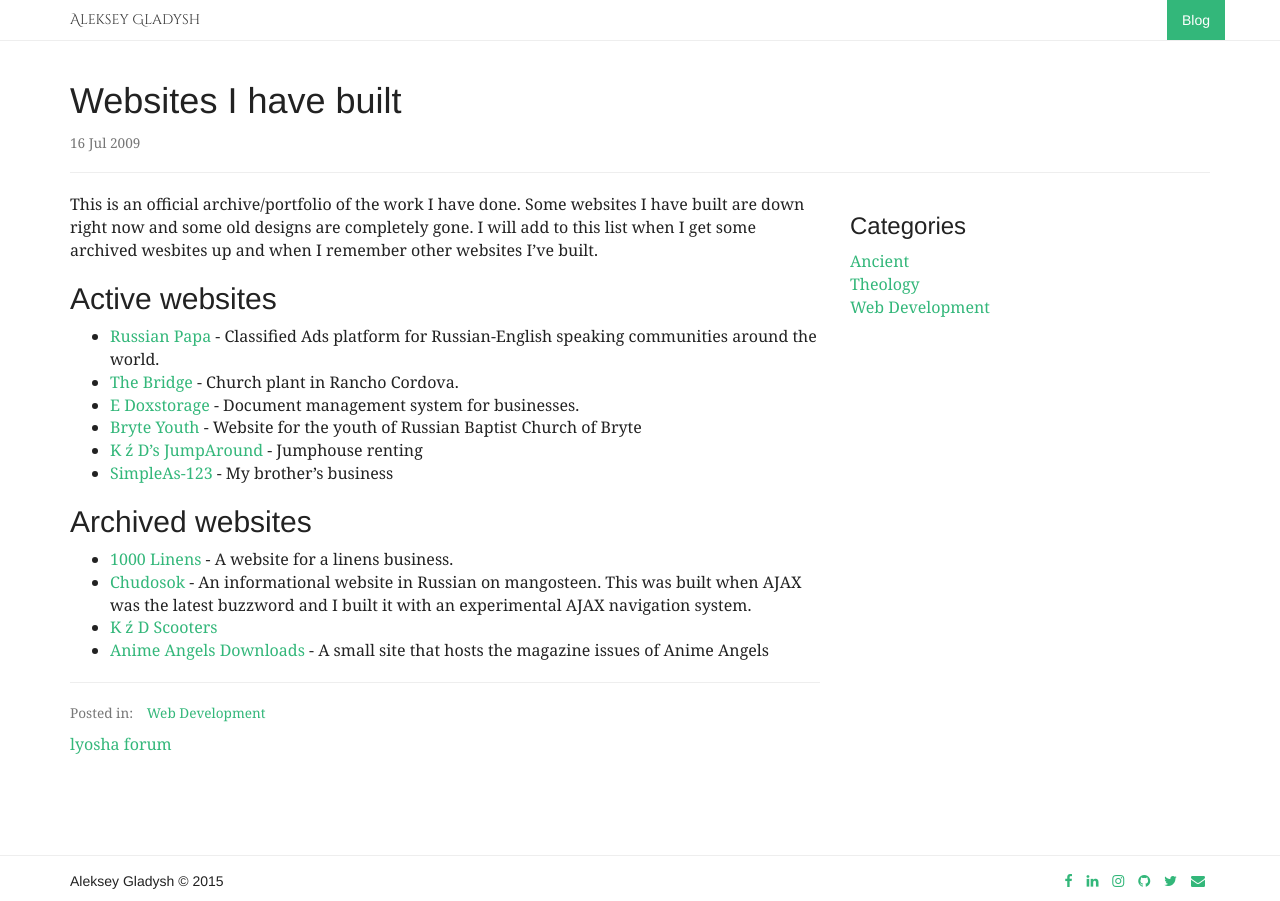
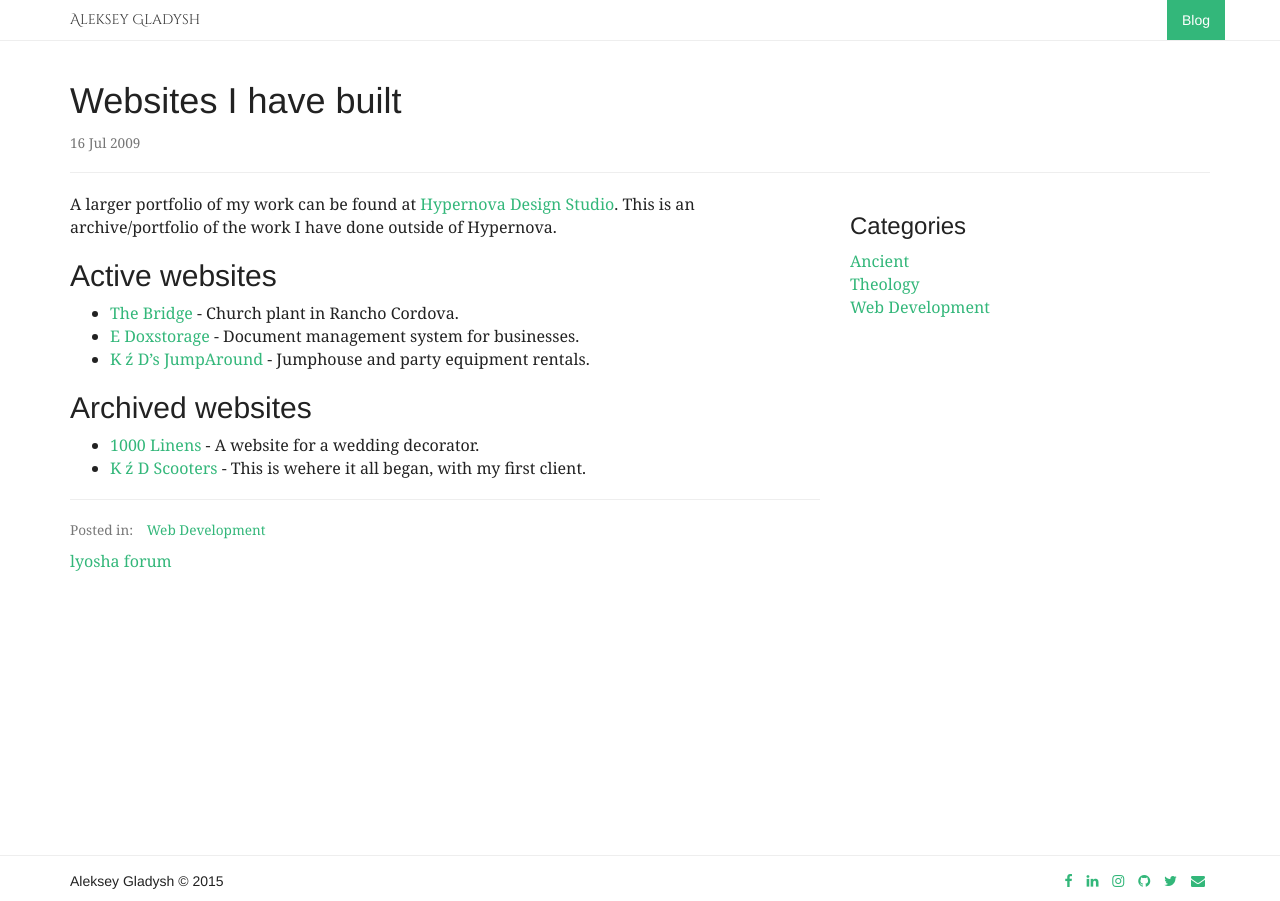
Before and after one commit to alekseyg/lyosha-me, a Jekyll site: the page built from _posts/2009-07-15-websites-i-have-built.markdown, in a window 1280 px wide. Built offline with Jekyll 4.4.1, drawn with Linux system fonts in a browser that asks for light colours; nearby versions of some CDN libraries.

Commit message:
Update portfolio post

```diff
--- a/_posts/2009-07-15-websites-i-have-built.markdown
+++ b/_posts/2009-07-15-websites-i-have-built.markdown
@@ -6,22 +6,17 @@ categories: web-development
 redirect_from: /posts/2-websites-i-have-built/
 ---
 
-This is an official archive/portfolio of the work I have done. Some websites I have built are down right now and some old designs are completely gone. I will add to this list when I get some archived wesbites up and when I remember other websites I've built.
+A larger portfolio of my work can be found at [Hypernova Design Studio](http://hypernovastudio.com). This is an archive/portfolio of the work I have done outside of Hypernova.
 
 Active websites
 ---------------
 
-- [Russian Papa](http://russianpapa.com) - Classified Ads platform for Russian-English speaking communities around the world.
 - [The Bridge](http://www.thebridgeonline.net) - Church plant in Rancho Cordova.
 - [E Doxstorage](http://edoxstorage.com) - Document management system for businesses.
-- [Bryte Youth](http://www.bryteyouth.com) - Website for the youth of Russian Baptist Church of Bryte
-- [K ź D's JumpAround](http://www.kndjumparound.com) - Jumphouse renting
-- [SimpleAs-123](http://www.simpleas-123.com) - My brother's business
+- [K ź D's JumpAround](http://www.kndjumparound.com) - Jumphouse and party equipment rentals.
 
 Archived websites
 -----------------
 
-- [1000 Linens](http://1000f.lyosha.me) - A website for a linens business.
-- [Chudosok](http://chudosok.lyosha.me) - An informational website in Russian on mangosteen. This was built when AJAX was the latest buzzword and I built it with an experimental AJAX navigation system.
-- [K ź D Scooters](http://kndscooters.lyosha.me)
-- [Anime Angels Downloads](http://aa.lyosha.me) - A small site that hosts the magazine issues of Anime Angels
+- [1000 Linens](http://1000f.lyosha.me) - A website for a wedding decorator.
+- [K ź D Scooters](http://kndscooters.kndjumparound.com/) - This is wehere it all began, with my first client.
```
